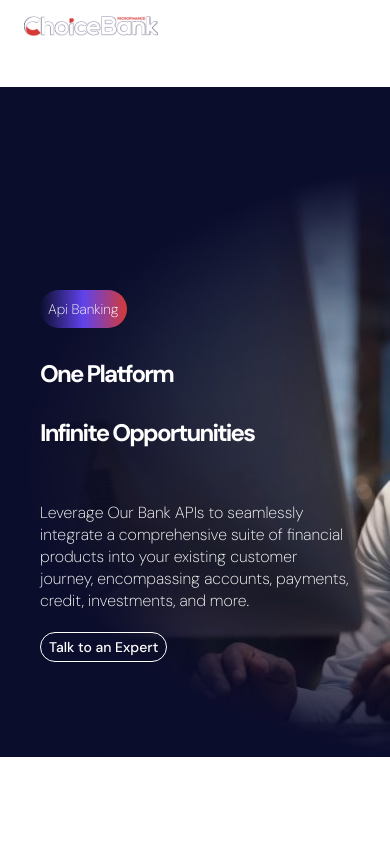
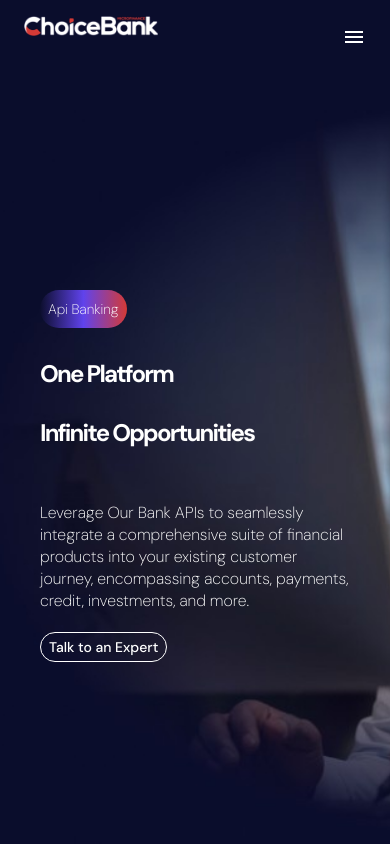
Before and after one commit to choice-bank/choice-website, a React (Vite) app: page /api-banking in a window 390 px wide. Shown: the top 844 px of the page. Built offline with nearby package versions, Linux system fonts and the light colour scheme; a web font is replaced by a local one.

Commit message:
routing solved

```diff
--- a/src/App.jsx
+++ b/src/App.jsx
@@ -33,8 +33,8 @@ function App() {
       <Routes>
         <Route path="/" element={<HomePage />} />
         <Route path="/private-banking" element={<PrivateBanking />} />
+        <Route path="/api-banking" element={<ApiBanking />} />
         <Route path="/about-us" element={<AboutUs />} />
-        <Route path="/api-banking" element={<ApiBanking />} />
         <Route path="/contact-us" element={<ContactUs />} />
       </Routes>
       <Footer />
--- a/src/pages/APIBanking/components/Hero.jsx
+++ b/src/pages/APIBanking/components/Hero.jsx
@@ -4,7 +4,7 @@ import img from "../../../assets/api/bg.jpeg";
 const Hero = () => {
   return (
     <div
-      className="min-h-screen px-10 pt-32 flex flex-col justify-center items-start lg:bg-cover bg-center bg-no-repeat lg:pl-40"
+      className="min-h-screen px-10 pt-32 flex flex-col justify-center items-start bg-cover bg-center bg-no-repeat lg:pl-40"
       style={{ backgroundImage: `url(${img})` }}
     >
       <div className="bg-gradient-to-r from-[#0C0E2D] via-[#6043EC] to-[#D43A36] py-2 px-2 mb-4 inline-block rounded-full">
```
